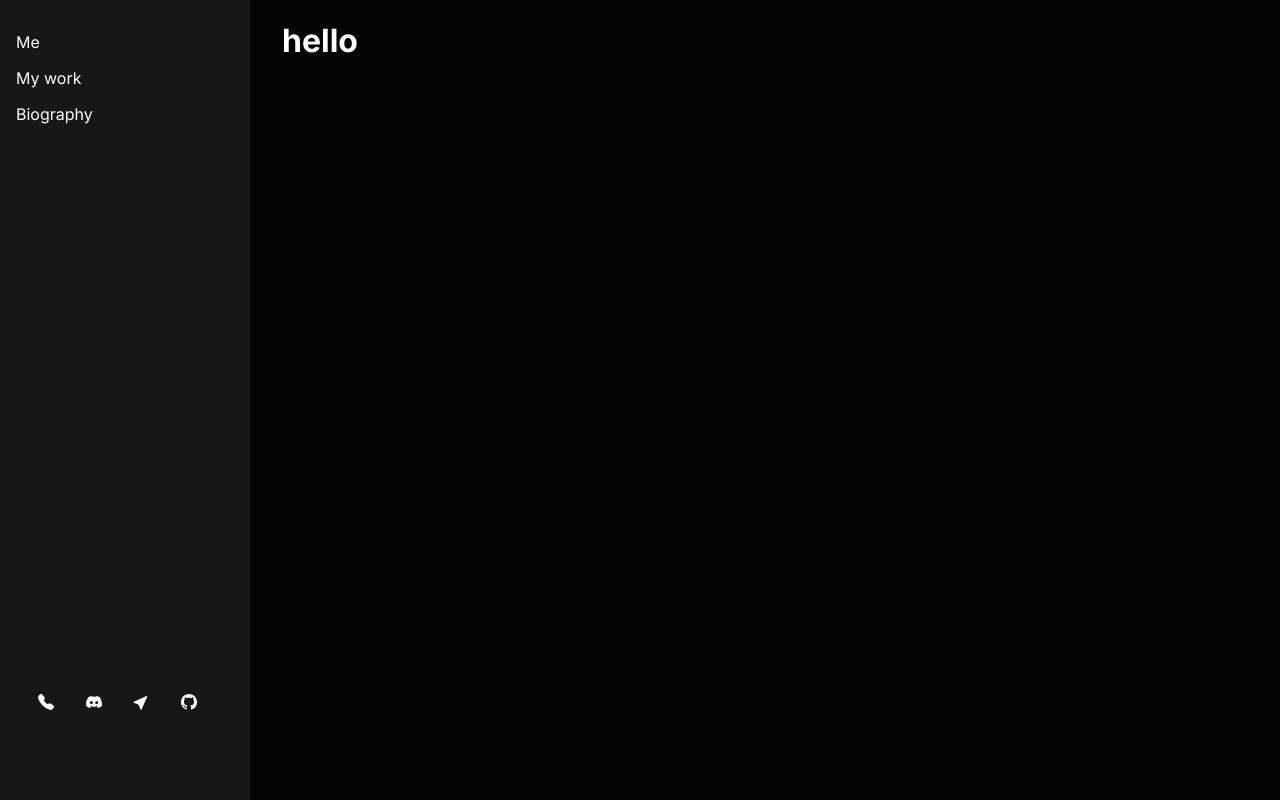
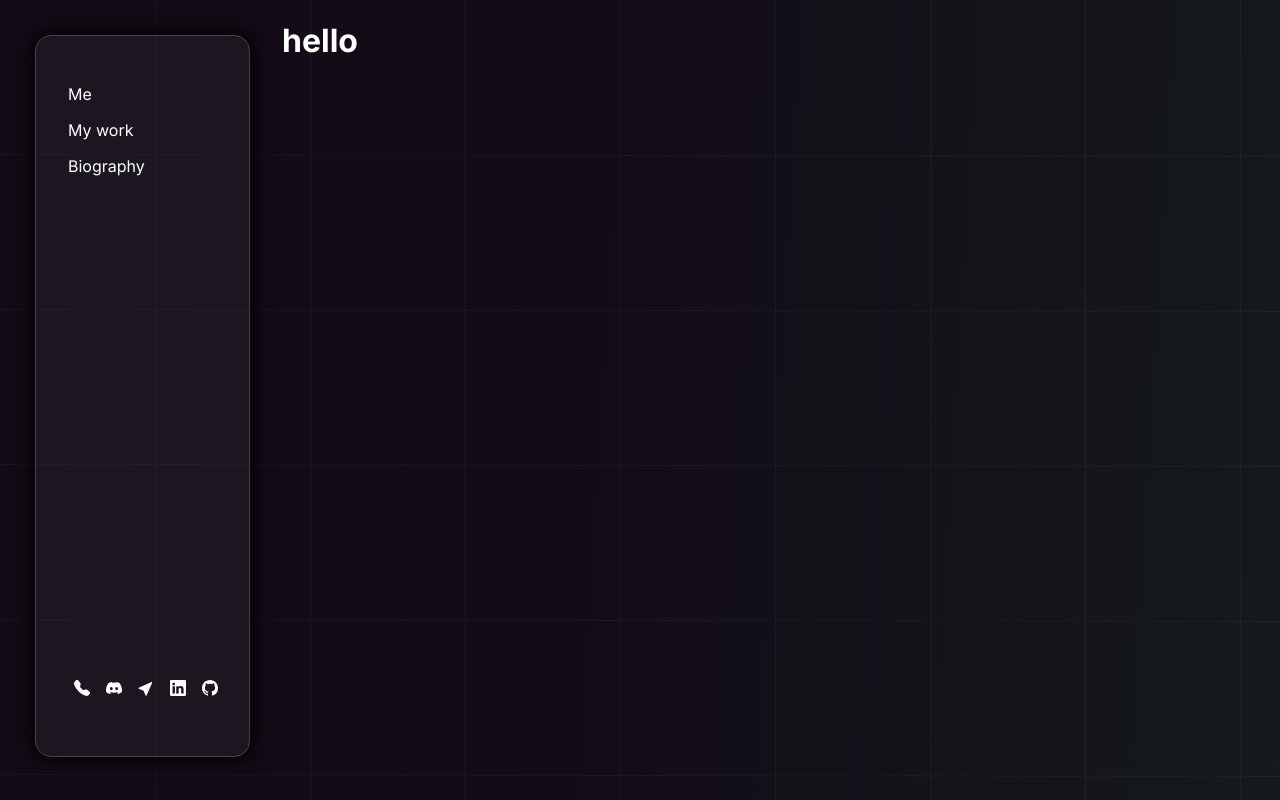
Before and after one commit to ArthurJfr/ArthurJfr-Portfolio, a Next.js app: page / in a window 1280 px wide. Built offline with nearby package versions, Linux system fonts and the light colour scheme.

Commit message:
🩹 fix

```diff
--- a/components/GlobalStyle.tsx
+++ b/components/GlobalStyle.tsx
@@ -1,12 +1,26 @@
 import { createGlobalStyle } from "styled-components";
+import { useState } from "react";
+
+
+
 
 const GlobalStyle = createGlobalStyle`
     :root {
         --bg-color : #030303;
+        --bg-img : url('/img/bg.svg');
         --text-color : #FFF;
+
+        --border-rm : 8px;
+        --border-rl : 16px;
+
+        --bg-card : rgba(255,255,255, 0.04);
+
+        --border-card : 1px solid #454545;
+
+
     }
     body {
-        background-color: var(--bg-color);
+        background-image: var(--bg-img);
         color : var(--text-color);
 
         padding : 0;
--- /dev/null
+++ b/components/Header.tsx
@@ -0,0 +1,110 @@
+import styled from "styled-components";
+import { useState } from "react";
+import Link from 'next/link';
+import { BsFillTelephoneFill } from 'react-icons/bs';
+import { BsDiscord } from 'react-icons/bs';
+import { BsLinkedin } from 'react-icons/bs';
+import { BsFillCursorFill } from 'react-icons/bs';
+import { BsGithub } from 'react-icons/bs';
+
+
+
+const Header = () => {
+    const [isActive, setIsActive] = useState(false);
+    const [display, setDisplay] = useState({ dis :'none'})
+
+    const handleClick = () => {
+        setIsActive(!isActive);
+        const newDisplay = isActive ? { dis : 'none' } : { dis: 'block' };
+        setDisplay(newDisplay);
+    }
+
+    return (
+        <Container>
+            <Navigation>
+                <ItemsContainer>
+                    <Item>Me</Item>
+                    <Item>My work</Item>
+                    <Item>Biography</Item>
+
+
+                </ItemsContainer>
+            </Navigation>
+
+            <SocialContainer>
+                <Media><BsFillTelephoneFill onClick={handleClick} /></Media>
+                <MediaHidden style={{display : `${display.dis}`}}></MediaHidden>
+
+                <Media><BsDiscord onClick={handleClick}  /></Media>
+                <MediaHidden style={{display : `${display.dis}`}}></MediaHidden>
+
+                <Media><BsFillCursorFill onClick={handleClick}  /></Media>
+                <MediaHidden style={{display : `${display.dis}`}}></MediaHidden>
+
+                <Media><BsLinkedin onClick={handleClick}  /></Media>
+                <MediaHidden style={{display : `${display.dis}`}}></MediaHidden>
+
+                <Media><BsGithub onClick={handleClick}  /></Media>
+                <MediaHidden style={{display : `${display.dis}`}}></MediaHidden>
+
+            </SocialContainer>
+       </Container>
+    )
+}
+
+export default Header;
+
+const Container = styled.div`
+    display: flex;
+    background-color : var(--bg-card);
+    border : var(--border-card);
+    -webkit-box-shadow: 0px 0px 23px 3px #000000;
+    box-shadow: 0px 0px 23px 3px #000000;
+    margin: 35px 0 0 35px;
+    border-radius : var(--border-rl);
+    height : 90%;
+    flex-direction: column;
+    justify-content : space-between;
+`;
+const Navigation = styled.nav``;
+const ItemsContainer = styled.ul`
+    display: flex;
+    flex-direction: column;
+    padding : 2rem 0 0 2rem;
+    gap : 1rem;
+`;
+const Item = styled.li`
+    list-style-type : none;
+`;
+const SocialContainer = styled.div`
+padding : 30px;
+padding : 30px 30px 0 30px;
+display : flex;
+flex-direction : row;
+justify-content : space-around;
+position : relative;
+`;
+const Media = styled.div`
+    width : 150px;
+    height : 60px;
+    padding: 1rem 0.5rem;
+    transition : 0.3s;
+    cursor : pointer;
+    &:hover{
+        z-index : 4;
+        transform : scale(1.2);
+    }
+`;
+const MediaHidden = styled.div`
+
+    position : absolute;
+    top : -50px;
+    border-radius : var(--border-rm);
+    border : var(--border-card);
+    -webkit-box-shadow: 0px 0px 23px 3px #000000;
+    box-shadow: 0px 0px 23px 3px #000000;
+    width : 150px;
+    height : 60px;
+    z-index : 4;
+    background-color : rgba(255,255,255, 0.04);
+`;
--- a/components/Layout.tsx
+++ b/components/Layout.tsx
@@ -1,5 +1,5 @@
 import ModeButton from "./ModeButton";
-import Navbar from "./Navbar";
+import Header from "./Header";
 import styled from "styled-components";
 
 
@@ -7,7 +7,7 @@ import styled from "styled-components";
 const Layout = () => {
     return (
         <Container>
-           <Navbar />
+           <Header />
         </Container>
     )
 }
@@ -16,5 +16,5 @@ export default Layout;
 
 const Container = styled.div`
 width : 250px;
-background-color : #171717;
+
 `;
--- a/components/Navbar.tsx
+++ /dev/null
@@ -1,71 +0,0 @@
-import styled from "styled-components";
-import Link from 'next/link'
-import { BsFillTelephoneFill } from 'react-icons/bs'
-import { BsDiscord } from 'react-icons/bs'
-import { BsLinkedin } from 'react-icons/bs'
-import { BsFillCursorFill } from 'react-icons/bs'
-import { BsGithub } from 'react-icons/bs'
-
-
-const Navbar = () => {
-    return (
-        <Container>
-            <Navigation>
-                <ItemsContainer>
-                    <Item>Me</Item>
-                    <Item>My work</Item>
-                    <Item>Biography</Item>
-
-
-                </ItemsContainer>
-            </Navigation>
-
-            <SocialContainer>
-                <Media><BsFillTelephoneFill /></Media>
-
-                <Media><BsDiscord /></Media>
-
-                <Media><BsFillCursorFill /></Media>
-
-                <Media><BsGithub /></Media>
-
-            </SocialContainer>
-       </Container>
-    )
-}
-
-export default Navbar;
-
-const Container = styled.div`
-    height : 100%;
-    display: flex;
-flex-direction: column;
-justify-content : space-between;
-`;
-const Navigation = styled.nav``;
-const ItemsContainer = styled.ul`
-display: flex;
-flex-direction: column;
-padding : 1rem;
-gap : 1rem;
-
-`;
-const Item = styled.li`
-    list-style-type : none;
-`;
-const SocialContainer = styled.div`
-padding : 30px;
-display : flex;
-flex-direction : row;
-justify-content : space-around;
-`;
-const Media = styled.div`
-    width : 150px;
-    height : 60px;
-    padding: 1rem 0.5rem;
-    transition : 0.3s;
-    &:hover{
-        z-index : 4;
-        transform : scale(1.2);
-    }
-`;
--- a/pages/index.tsx
+++ b/pages/index.tsx
@@ -3,7 +3,7 @@ import styled from 'styled-components';
 import { Inter } from 'next/font/google'
 import Layout from '@/components/Layout';
 import GlobalStyle from '@/components/GlobalStyle';
-import HomeContent from '@/components/Home/HomeContent';
+import HomeContent from '@/components/HomeContent';
 
 
 const inter = Inter({ subsets: ['latin'] })
```
Also changed, not shown: components/HomeContent.tsx (renamed from components/Home/HomeContent.tsx), public/img/bg.svg (added).
